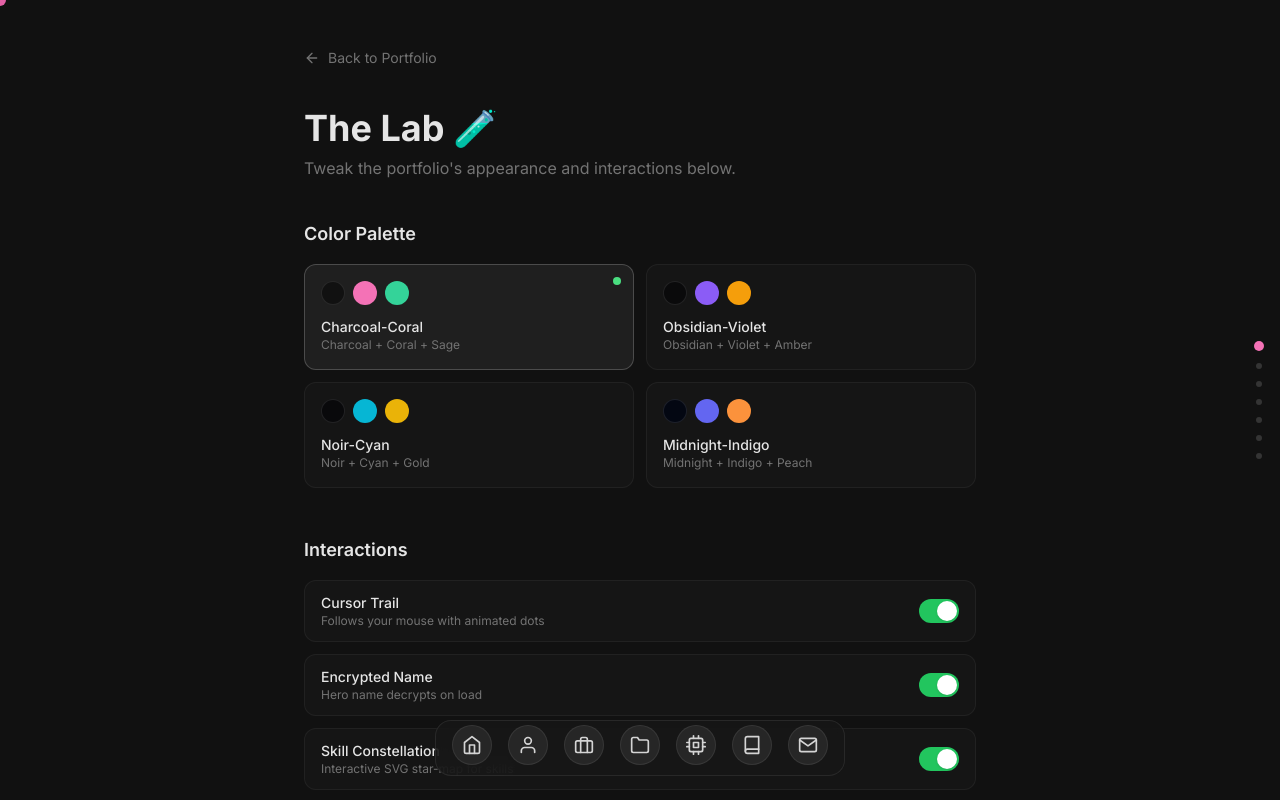
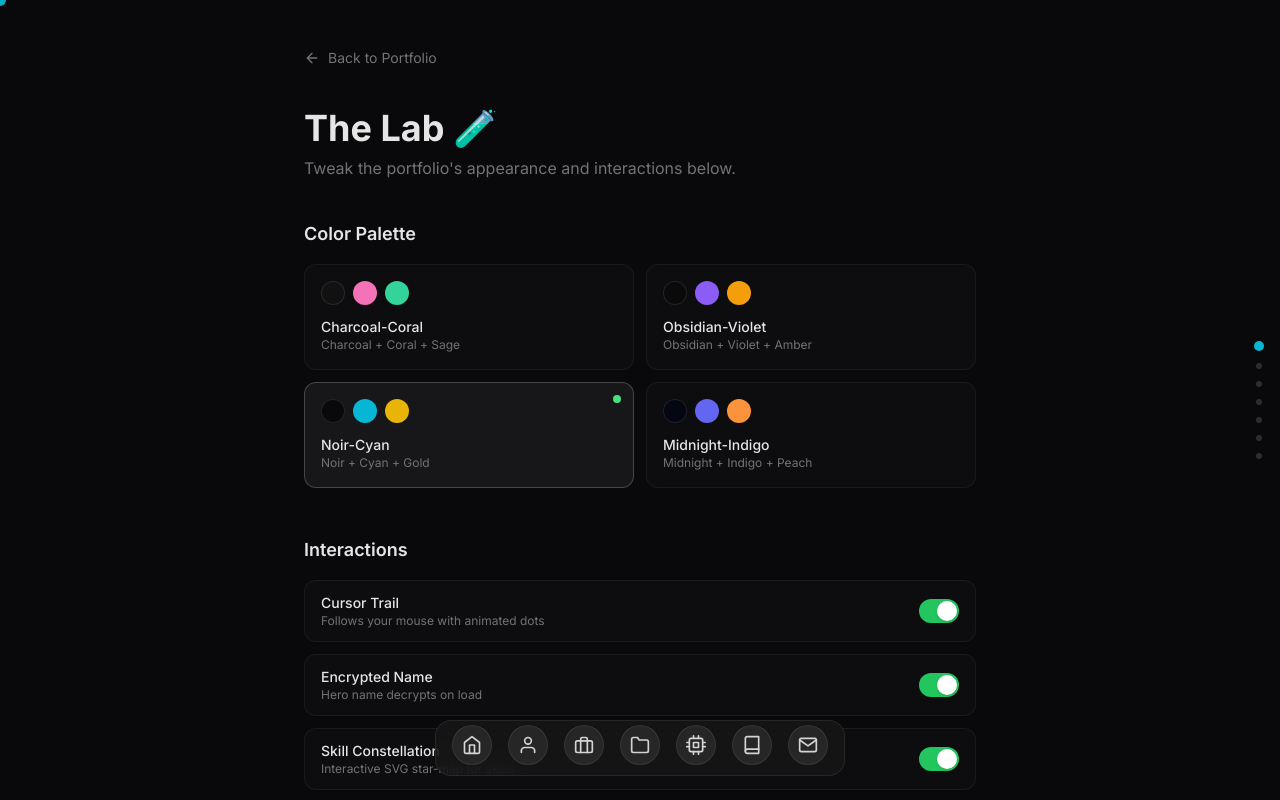
Before and after one commit to yashchavda0/Portfolio, a Next.js app: page /lab in a window 1280 px wide. Shown: the top 800 px of the page. Built offline with nearby package versions, Linux system fonts and the light colour scheme.

Commit message:
Changed default theme to cyan gold

```diff
--- a/components/ThemeProvider.tsx
+++ b/components/ThemeProvider.tsx
@@ -50,7 +50,7 @@ function hexToRgb(hex: string): string {
 }
 
 export function ThemeProvider({ children }: { children: React.ReactNode }) {
-  const [theme, setThemeState] = useState<ThemeKey>("charcoal-coral");
+  const [theme, setThemeState] = useState<ThemeKey>("noir-cyan");
   const [mounted, setMounted] = useState(false);
 
   useEffect(() => {
```
